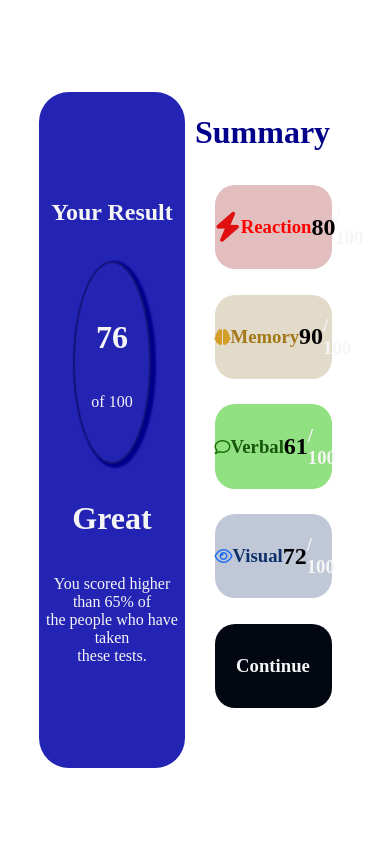
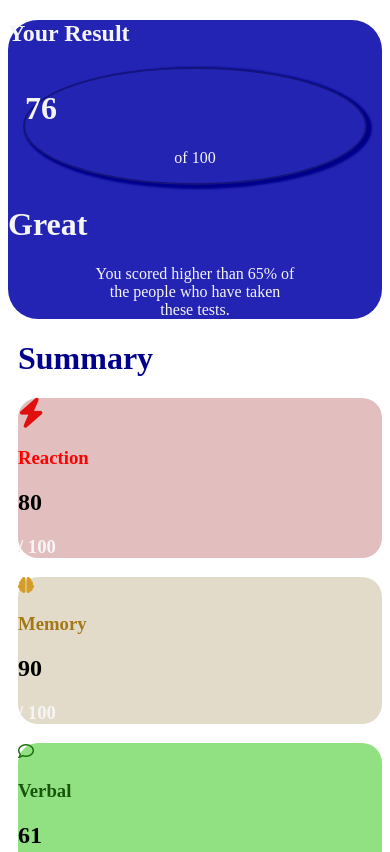
Before and after one commit to Karthikaess/assignment4, a plain HTML site: page index.html in a window 390 px wide. Shown: the top 852 px of the page. Drawn offline with Linux system fonts and the light colour scheme.

Commit message:
Update temp4.css

```diff
--- a/temp4.css
+++ b/temp4.css
@@ -62,3 +62,48 @@ p{
     justify-content: space-evenly;
     align-items: center;
 }
+@media screen and (max-width:768px) {
+    body{
+        display: block;
+        height: auto;
+
+    }
+    .container{
+        height: auto;
+        width: auto;
+        display: block;
+        color: whitesmoke;
+
+    }
+    .first{
+        width:auto;
+        height: auto;
+        display: block;
+    }
+    .second{
+        margin-left: 10px;
+    }
+    p{
+        text-align: center;
+    }
+    .circle{
+
+        width: auto;
+
+        height: auto;
+        display: block;
+
+    }
+    .third{
+        width: auto;
+        height: auto;
+        display: block;
+
+    }
+    .id1,.id2,.id3,.id4{
+        width: auto;
+        height: auto;
+        display: block;
+
+    }
+}
```
